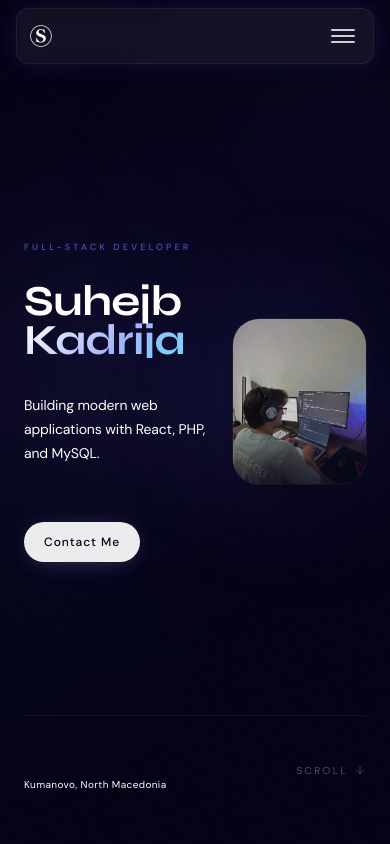
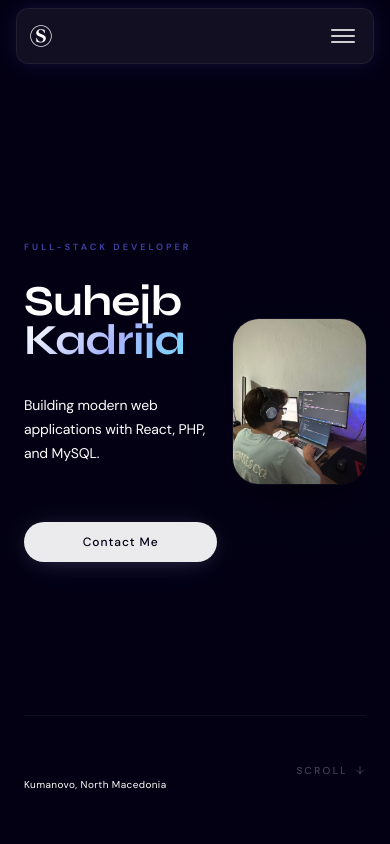
Before and after one commit to Suhejb7/portfolio, a React (Vite) app: page / in a window 390 px wide. Shown: the top 844 px of the page. Built offline with nearby package versions, Linux system fonts and the light colour scheme.

Commit message:
fffffffF

```diff
--- a/src/components/About.jsx
+++ b/src/components/About.jsx
@@ -4,14 +4,16 @@ import { GraduationCap } from 'lucide-react'
 import SectionHeading from './ui/SectionHeading'
 import Reveal from './ui/Reveal'
 import { REVEAL_VIEWPORT } from '../utils/animations'
+import { isTouchLike } from '../utils/touchLike'
 
 const Counter = ({ value, suffix = '' }) => {
+  const touchLike = isTouchLike()
   const ref = useRef(null)
   const isInView = useInView(ref, REVEAL_VIEWPORT)
-  const [count, setCount] = useState(0)
+  const [count, setCount] = useState(touchLike ? value : 0)
 
   useEffect(() => {
-    if (!isInView) return
+    if (touchLike || !isInView) return
     let start = 0
     const end = value
     const duration = 1400
@@ -26,11 +28,11 @@ const Counter = ({ value, suffix = '' }) => {
       }
     }, 16)
     return () => clearInterval(timer)
-  }, [isInView, value])
+  }, [isInView, value, touchLike])
 
   return (
     <span ref={ref} className="about-metric__value">
-      {count}
+      {touchLike ? value : count}
       {suffix}
     </span>
   )
@@ -93,6 +95,7 @@ const AboutNarrative = ({ t, heroDesc, delay = 0.08 }) => (
 const About = ({ content, currentLanguage, projectCount, skillCount }) => {
   const t = content[currentLanguage].about
   const heroDesc = content[currentLanguage].hero.description
+  const touchLike = isTouchLike()
 
   const stats = [
     { value: projectCount, suffix: '+', label: t.metrics.projects },
@@ -101,8 +104,12 @@ const About = ({ content, currentLanguage, projectCount, skillCount }) => {
 
   return (
     <section id="about" className="relative overflow-hidden py-20 sm:py-24 md:py-28 lg:py-40 px-4 sm:px-6 lg:px-8">
-      <div className="absolute inset-0 bg-gradient-to-b from-transparent via-accent/[0.02] to-transparent pointer-events-none" />
-      <div className="absolute top-[30%] -left-24 w-[280px] h-[280px] rounded-full bg-accent/[0.04] blur-[90px] pointer-events-none lg:hidden" />
+      {!touchLike && (
+        <>
+          <div className="absolute inset-0 bg-gradient-to-b from-transparent via-accent/[0.02] to-transparent pointer-events-none" />
+          <div className="absolute top-[30%] -left-24 w-[280px] h-[280px] rounded-full bg-accent/[0.04] blur-[90px] pointer-events-none lg:hidden" />
+        </>
+      )}
 
       <div className="max-w-6xl mx-auto relative">
         <SectionHeading title={t.title} label="01 — About" className="mb-8 sm:mb-10 lg:mb-16 px-5 lg:px-0" />
--- a/src/components/Contact.jsx
+++ b/src/components/Contact.jsx
@@ -5,9 +5,11 @@ import SectionHeading from './ui/SectionHeading'
 import SpotlightCard from './ui/SpotlightCard'
 import MagneticButton from './ui/MagneticButton'
 import Reveal from './ui/Reveal'
+import { isTouchLike } from '../utils/touchLike'
 
 const Contact = ({ content, currentLanguage }) => {
   const t = content[currentLanguage].contact
+  const touchLike = isTouchLike()
   const [formData, setFormData] = useState({ name: '', email: '', message: '' })
   const [isSubmitting, setIsSubmitting] = useState(false)
   const [submitStatus, setSubmitStatus] = useState(null)
@@ -65,10 +67,14 @@ const Contact = ({ content, currentLanguage }) => {
 
   return (
     <section id="contact" className="section-padding contact-section-padding contact-section relative overflow-hidden">
-      <div className="absolute inset-0 bg-gradient-to-b from-transparent via-accent/[0.02] to-accent-tertiary/[0.03] pointer-events-none" />
-      <div className="absolute top-[15%] left-1/2 -translate-x-1/2 w-[min(520px,90vw)] h-[320px] rounded-full bg-accent/[0.04] blur-[100px] pointer-events-none" />
-      <div className="absolute bottom-[8%] -right-16 w-[280px] h-[280px] rounded-full bg-accent-secondary/[0.035] blur-[90px] pointer-events-none" />
-      <div className="absolute inset-0 opacity-[0.022] noise-overlay pointer-events-none" />
+      {!touchLike && (
+        <>
+          <div className="absolute inset-0 bg-gradient-to-b from-transparent via-accent/[0.02] to-accent-tertiary/[0.03] pointer-events-none" />
+          <div className="absolute top-[15%] left-1/2 -translate-x-1/2 w-[min(520px,90vw)] h-[320px] rounded-full bg-accent/[0.04] blur-[100px] pointer-events-none" />
+          <div className="absolute bottom-[8%] -right-16 w-[280px] h-[280px] rounded-full bg-accent-secondary/[0.035] blur-[90px] pointer-events-none" />
+          <div className="absolute inset-0 opacity-[0.022] noise-overlay pointer-events-none" />
+        </>
+      )}
 
       <div className="max-w-6xl mx-auto relative">
         <SectionHeading
@@ -139,16 +145,10 @@ const Contact = ({ content, currentLanguage }) => {
                 <MagneticButton
                   type="submit"
                   disabled={isSubmitting}
-                  className="btn-contact-submit group/submit"
+                  className="btn-contact-submit"
                 >
                   {isSubmitting ? t.sending : t.sendMessage}
-                  {!isSubmitting && (
-                    <Send
-                      size={13}
-                      strokeWidth={1.5}
-                      className="transition-transform duration-500 ease-out group-hover/submit:translate-x-0.5 group-hover/submit:-translate-y-0.5"
-                    />
-                  )}
+                  {!isSubmitting && <Send size={13} strokeWidth={1.5} />}
                 </MagneticButton>
               </form>
             </SpotlightCard>
--- a/src/components/Footer.jsx
+++ b/src/components/Footer.jsx
@@ -1,10 +1,12 @@
 import { Linkedin, Mail, Instagram, ArrowUpRight } from 'lucide-react'
 import { NAV_SECTIONS } from '../data/nav'
 import Reveal from './ui/Reveal'
+import { isTouchLike } from '../utils/touchLike'
 
 const Footer = ({ content, currentLanguage }) => {
   const t = content[currentLanguage].footer
   const nav = content[currentLanguage].nav
+  const touchLike = isTouchLike()
 
   const socialLinks = [
     { href: 'https://www.linkedin.com/in/suhejb-kadrija-6847a9250/', icon: Linkedin, label: 'LinkedIn' },
@@ -14,11 +16,15 @@ const Footer = ({ content, currentLanguage }) => {
 
   return (
     <footer className="footer-section">
-      <div
-        className="footer-section__glow bottom-0 right-[-10%] w-[320px] h-[320px] rounded-full bg-accent-secondary/[0.03] blur-[90px]"
-        aria-hidden="true"
-      />
-      <div className="absolute inset-0 opacity-[0.02] noise-overlay pointer-events-none" aria-hidden="true" />
+      {!touchLike && (
+        <>
+          <div
+            className="footer-section__glow bottom-0 right-[-10%] w-[320px] h-[320px] rounded-full bg-accent-secondary/[0.03] blur-[90px]"
+            aria-hidden="true"
+          />
+          <div className="absolute inset-0 opacity-[0.02] noise-overlay pointer-events-none" aria-hidden="true" />
+        </>
+      )}
 
       <div className="max-w-6xl mx-auto px-4 sm:px-6 lg:px-8 footer-inner relative">
         <div className="footer-content">
@@ -39,13 +45,9 @@ const Footer = ({ content, currentLanguage }) => {
                 <ul className="footer-nav__list">
                   {NAV_SECTIONS.filter((id) => id !== 'home').map((id) => (
                     <li key={id}>
-                      <a href={`#${id}`} className="footer-nav__link group/link">
+                      <a href={`#${id}`} className="footer-nav__link">
                         {nav[id]}
-                        <ArrowUpRight
-                          size={11}
-                          strokeWidth={1.5}
-                          className="footer-nav__link-icon group-hover/link:opacity-60"
-                        />
+                        <ArrowUpRight size={11} strokeWidth={1.5} className="footer-nav__link-icon" />
                       </a>
                     </li>
                   ))}
--- a/src/components/Hero.jsx
+++ b/src/components/Hero.jsx
@@ -4,9 +4,9 @@ import { ArrowDown } from 'lucide-react'
 import MagneticButton from './ui/MagneticButton'
 import { fadeUp } from '../utils/animations'
 import { usePreferReducedEffects, useIsMobile } from '../hooks/useMediaQuery'
+import { isTouchLike } from '../utils/touchLike'
 
 const EASE = [0.16, 1, 0.3, 1]
-const LUX_EASE = [0.22, 1, 0.36, 1]
 
 const HeroPhotoDesktop = ({ t }) => (
   <motion.div
@@ -38,73 +38,32 @@ const HeroPhotoDesktop = ({ t }) => (
   </motion.div>
 )
 
-const HeroMobile = ({ t, content, currentLanguage, scrollToSection, firstName, lastName, reduceEffects }) => (
+const HeroMobile = ({ t, content, currentLanguage, scrollToSection, firstName, lastName }) => (
   <div className="lg:hidden relative min-h-[calc(100dvh_-_5rem_-_env(safe-area-inset-top,0px))] flex flex-col px-6 pt-1 pb-12">
     <div className="relative z-10 flex-1 grid grid-cols-[minmax(0,1fr)_clamp(112px,34vw,142px)] gap-x-4 sm:gap-x-5 items-center pt-8 pb-6">
       <div className="col-start-1 min-w-0 flex flex-col justify-center">
-        <motion.p
-          initial={false}
-          animate={{ opacity: 1, y: 0 }}
-          transition={{ duration: 0.9, ease: LUX_EASE }}
-          className="text-[9px] font-semibold uppercase tracking-[0.34em] text-accent/65 mb-7"
-        >
+        <p className="text-[9px] font-semibold uppercase tracking-[0.34em] text-accent/65 mb-7">
           {t.subtitle}
-        </motion.p>
+        </p>
 
-        <motion.h1
-          initial={false}
-          animate={{ opacity: 1, y: 0 }}
-          transition={{ duration: 1, delay: 0.1, ease: LUX_EASE }}
-          className="font-display font-bold leading-[0.86] tracking-[-0.048em] mb-9"
-        >
+        <h1 className="font-display font-bold leading-[0.86] tracking-[-0.048em] mb-9">
           <span className="block text-[clamp(2.5rem,11vw,3.5rem)] text-white">{firstName}</span>
           {lastName && (
             <span className="block text-[clamp(2.5rem,11vw,3.5rem)] gradient-text mt-0.5">{lastName}</span>
           )}
-        </motion.h1>
+        </h1>
 
-        <motion.p
-          initial={false}
-          animate={{ opacity: 1, y: 0 }}
-          transition={{ duration: 0.95, delay: 0.22, ease: LUX_EASE }}
-          className="text-[14px] leading-[1.7] text-white/34 mb-14 tracking-[-0.01em]"
-        >
+        <p className="text-[14px] leading-[1.7] text-white/34 mb-14 tracking-[-0.01em]">
           {t.shortDescription}
-        </motion.p>
+        </p>
 
-        <motion.div
-          initial={false}
-          animate={{ opacity: 1, y: 0 }}
-          transition={{ duration: 0.95, delay: 0.34, ease: LUX_EASE }}
-        >
-          <MagneticButton onClick={() => scrollToSection('contact')} className="btn-mobile-primary">
+        <button type="button" onClick={() => scrollToSection('contact')} className="btn-mobile-primary">
           {t.contactMe}
-          </MagneticButton>
-        </motion.div>
+        </button>
       </div>
 
-      {/* Portrait column — no overlap with text */}
       <div className="col-start-2 row-start-1 self-center shrink-0 pointer-events-none select-none">
-        <div className="relative">
-          <div className="absolute top-1/2 left-1/2 -translate-x-1/2 -translate-y-1/2 w-[130%] h-[130%] bg-accent/[0.14] blur-[52px] rounded-full" />
-          <motion.div
-            initial={false}
-            animate={
-              reduceEffects
-                ? { opacity: 1, scale: 1, y: 0 }
-                : { opacity: 1, scale: 1, y: [0, -4, 0] }
-            }
-            transition={
-              reduceEffects
-                ? { duration: 1.15, delay: 0.28, ease: LUX_EASE }
-                : {
-                    opacity: { duration: 1.15, delay: 0.28, ease: LUX_EASE },
-                    scale: { duration: 1.15, delay: 0.28, ease: LUX_EASE },
-                    y: { duration: 8, repeat: Infinity, ease: 'easeInOut', delay: 1.2 },
-                  }
-            }
-            className="relative hero-mobile-portrait w-full"
-          >
+        <div className="relative hero-mobile-portrait w-full">
           <img
             src="/optimized/pfp.jpg"
             alt=""
@@ -112,34 +71,21 @@ const HeroMobile = ({ t, content, currentLanguage, scrollToSection, firstName, l
             className="hero-mobile-portrait__img"
             loading="eager"
           />
-            <div className="hero-mobile-portrait__sheen" aria-hidden="true" />
-            <div className="hero-mobile-portrait__fade" aria-hidden="true" />
-          </motion.div>
         </div>
       </div>
     </div>
 
-    <motion.div
-      initial={false}
-      animate={{ opacity: 1 }}
-      transition={{ duration: 1, delay: 0.52, ease: LUX_EASE }}
-      className="relative z-10 flex items-end justify-between pt-8 mt-auto border-t border-white/[0.05]"
-    >
+    <div className="relative z-10 flex items-end justify-between pt-8 mt-auto border-t border-white/[0.05]">
       <span className="text-[10px] text-white/22 tracking-[0.04em]">{content[currentLanguage].about.location}</span>
       <button
         type="button"
         onClick={() => scrollToSection('about')}
-        className="flex items-center gap-1.5 text-[10px] text-white/30 uppercase tracking-[0.24em] touch-target active:text-white/50 transition-colors duration-500"
+        className="flex items-center gap-1.5 text-[10px] text-white/30 uppercase tracking-[0.24em] touch-target"
       >
         Scroll
-        <motion.span
-          animate={reduceEffects ? {} : { y: [0, 2.5, 0] }}
-          transition={{ duration: 2.4, repeat: Infinity, ease: [0.45, 0, 0.55, 1] }}
-        >
         <ArrowDown size={12} strokeWidth={1.5} />
-        </motion.span>
       </button>
-    </motion.div>
+    </div>
   </div>
 )
 
@@ -199,6 +145,7 @@ const Hero = ({ content, currentLanguage, scrollToSection }) => {
   const t = content[currentLanguage].hero
   const reduceEffects = usePreferReducedEffects()
   const isMobile = useIsMobile()
+  const touchLike = isTouchLike()
   const [displayText, setDisplayText] = useState('')
   const fullSubtitle = t.subtitle
 
@@ -226,15 +173,17 @@ const Hero = ({ content, currentLanguage, scrollToSection }) => {
 
   return (
     <section id="home" className="relative min-h-[100dvh] lg:flex lg:items-center overflow-hidden">
+      {!touchLike && (
+        <>
           <div className="absolute top-1/4 -left-16 w-[320px] h-[320px] lg:w-[500px] lg:h-[500px] rounded-full bg-accent/10 blur-[80px] lg:blur-[120px] pointer-events-none" />
-
-      {/* Mobile atmosphere */}
           <div className="absolute inset-0 pointer-events-none lg:hidden" aria-hidden="true">
             <div className="absolute top-[8%] right-[-25%] w-[75vw] h-[45vw] rounded-full bg-accent/[0.06] blur-[90px]" />
             <div className="absolute bottom-[18%] left-[-35%] w-[65vw] h-[38vw] rounded-full bg-accent-secondary/[0.035] blur-[80px]" />
             <div className="absolute inset-0 bg-gradient-to-b from-surface-base/20 via-transparent to-surface-base/50" />
             <div className="absolute inset-0 opacity-[0.028] noise-overlay" />
           </div>
+        </>
+      )}
 
       <div className="w-full pt-[calc(4.75rem+env(safe-area-inset-top))] lg:pt-[calc(5.5rem+env(safe-area-inset-top))] lg:pb-16">
         <HeroMobile
@@ -244,7 +193,6 @@ const Hero = ({ content, currentLanguage, scrollToSection }) => {
           scrollToSection={scrollToSection}
           firstName={firstName}
           lastName={lastName}
-          reduceEffects={reduceEffects}
         />
         <HeroDesktop
           t={t}
--- a/src/components/Projects.jsx
+++ b/src/components/Projects.jsx
@@ -6,6 +6,7 @@ import SpotlightCard from './ui/SpotlightCard'
 import MagneticButton from './ui/MagneticButton'
 import Reveal from './ui/Reveal'
 import { usePreferReducedEffects } from '../hooks/useMediaQuery'
+import { isTouchLike } from '../utils/touchLike'
 
 const openLink = (url) => {
   if (url && url !== '#') window.open(url, '_blank', 'noopener,noreferrer')
@@ -88,7 +89,7 @@ const ParallaxProjectMedia = ({ project, index, t, preferEager }) => {
 }
 
 const ProjectCard = ({ project, index, t }) => {
-  const reduceEffects = usePreferReducedEffects()
+  const reduceEffects = usePreferReducedEffects() || isTouchLike()
   const Media = reduceEffects ? StaticProjectMedia : ParallaxProjectMedia
 
   return (
@@ -147,7 +148,7 @@ const ProjectCard = ({ project, index, t }) => {
             </div>
 
             <MagneticButton
-              className={`btn-project-cta w-full sm:w-auto self-stretch sm:self-start group/btn ${
+              className={`btn-project-cta w-full sm:w-auto self-stretch sm:self-start ${
                 project.comingSoon ? 'btn-project-cta--soon pointer-events-none' : ''
               }`}
               onClick={() => !project.comingSoon && openLink(project.link)}
@@ -158,9 +159,7 @@ const ProjectCard = ({ project, index, t }) => {
                 : project.link && project.link !== '#'
                   ? t.liveDemo
                   : t.viewProject}
-              {!project.comingSoon && (
-                <ArrowRight size={13} strokeWidth={1.5} className="group-hover/btn:translate-x-0.5 transition-transform duration-500 ease-out" />
-              )}
+              {!project.comingSoon && <ArrowRight size={13} strokeWidth={1.5} />}
             </MagneticButton>
           </div>
         </div>
@@ -171,12 +170,17 @@ const ProjectCard = ({ project, index, t }) => {
 
 const Projects = ({ projects, content, currentLanguage }) => {
   const t = content[currentLanguage].projects
+  const touchLike = isTouchLike()
 
   return (
     <section id="projects" className="section-padding relative overflow-hidden">
-      <div className="absolute inset-0 bg-gradient-to-b from-transparent via-accent/[0.025] to-transparent pointer-events-none" />
-      <div className="absolute top-[20%] -right-24 w-[280px] h-[280px] rounded-full bg-accent/[0.05] blur-[90px] pointer-events-none lg:hidden" />
-      <div className="absolute bottom-[10%] -left-20 w-[240px] h-[240px] rounded-full bg-accent-secondary/[0.04] blur-[80px] pointer-events-none lg:hidden" />
+      {!touchLike && (
+        <>
+          <div className="absolute inset-0 bg-gradient-to-b from-transparent via-accent/[0.025] to-transparent pointer-events-none" />
+          <div className="absolute top-[20%] -right-24 w-[280px] h-[280px] rounded-full bg-accent/[0.05] blur-[90px] pointer-events-none lg:hidden" />
+          <div className="absolute bottom-[10%] -left-20 w-[240px] h-[240px] rounded-full bg-accent-secondary/[0.04] blur-[80px] pointer-events-none lg:hidden" />
+        </>
+      )}
 
       <div className="max-w-6xl mx-auto relative">
         <SectionHeading title={t.title} label="03 — Work" className="mb-8 sm:mb-12 lg:mb-20" />
--- a/src/components/ui/SpotlightCard.jsx
+++ b/src/components/ui/SpotlightCard.jsx
@@ -1,16 +1,26 @@
 import { useRef, useState } from 'react'
 import { motion } from 'framer-motion'
-import { useIsTouchDevice } from '../../hooks/useMediaQuery'
+import { isTouchLike } from '../../utils/touchLike'
 
 const SpotlightCard = ({ children, className = '', variant = 'default' }) => {
   const ref = useRef(null)
-  const isTouch = useIsTouchDevice()
+  const touchLike = isTouchLike()
   const [position, setPosition] = useState({ x: 0, y: 0 })
   const [opacity, setOpacity] = useState(0)
   const isShowcase = variant === 'showcase'
 
+  if (touchLike) {
+    return (
+      <div
+        className={`spotlight-card ${isShowcase ? 'spotlight-card--showcase' : ''} relative overflow-hidden ${className}`}
+      >
+        <div className="relative z-10">{children}</div>
+      </div>
+    )
+  }
+
   const handleMove = (e) => {
-    if (isTouch || !ref.current) return
+    if (!ref.current) return
     const rect = ref.current.getBoundingClientRect()
     setPosition({ x: e.clientX - rect.left, y: e.clientY - rect.top })
   }
@@ -19,13 +29,12 @@ const SpotlightCard = ({ children, className = '', variant = 'default' }) => {
     <motion.div
       ref={ref}
       onMouseMove={handleMove}
-      onMouseEnter={() => !isTouch && setOpacity(1)}
+      onMouseEnter={() => setOpacity(1)}
       onMouseLeave={() => setOpacity(0)}
       className={`spotlight-card ${isShowcase ? 'spotlight-card--showcase' : ''} relative overflow-hidden ${className}`}
-      whileTap={isTouch && !isShowcase ? { scale: 0.985 } : undefined}
+      whileTap={!isShowcase ? { scale: 0.985 } : undefined}
       transition={{ duration: 0.35, ease: [0.22, 1, 0.36, 1] }}
     >
-      {!isTouch && (
       <div
         className="pointer-events-none absolute inset-0 transition-opacity duration-700 z-0"
         style={{
@@ -33,7 +42,6 @@ const SpotlightCard = ({ children, className = '', variant = 'default' }) => {
           background: `radial-gradient(600px circle at ${position.x}px ${position.y}px, rgba(99,102,241,${isShowcase ? '0.08' : '0.12'}), transparent 40%)`,
         }}
       />
-      )}
       <div className="relative z-10">{children}</div>
     </motion.div>
   )
--- a/src/index.css
+++ b/src/index.css
@@ -920,3 +920,32 @@ html.lenis body {
     animation-iteration-count: infinite !important;
   }
 }
+
+/* Mobile / touch: no motion, no GPU-heavy filters (skills marquee exempt) */
+@media (max-width: 1023px), (pointer: coarse) {
+  *:not(.skills-marquee-track),
+  *:not(.skills-marquee-track)::before,
+  *:not(.skills-marquee-track)::after {
+    animation-duration: 0.01ms !important;
+    animation-iteration-count: 1 !important;
+    transition-duration: 0.01ms !important;
+  }
+
+  .skills-marquee-track {
+    animation: skills-marquee-scroll 65s linear infinite !important;
+  }
+
+  .noise-overlay {
+    display: none !important;
+  }
+
+  .hero-mobile-portrait__img {
+    opacity: 1;
+  }
+
+  .glass,
+  .glass-strong {
+    backdrop-filter: none !important;
+    -webkit-backdrop-filter: none !important;
+  }
+}
```
Also changed, not shown: src/components/Header.jsx (+11 -9 lines). Lines whose indentation alone changed are shown as unchanged.
